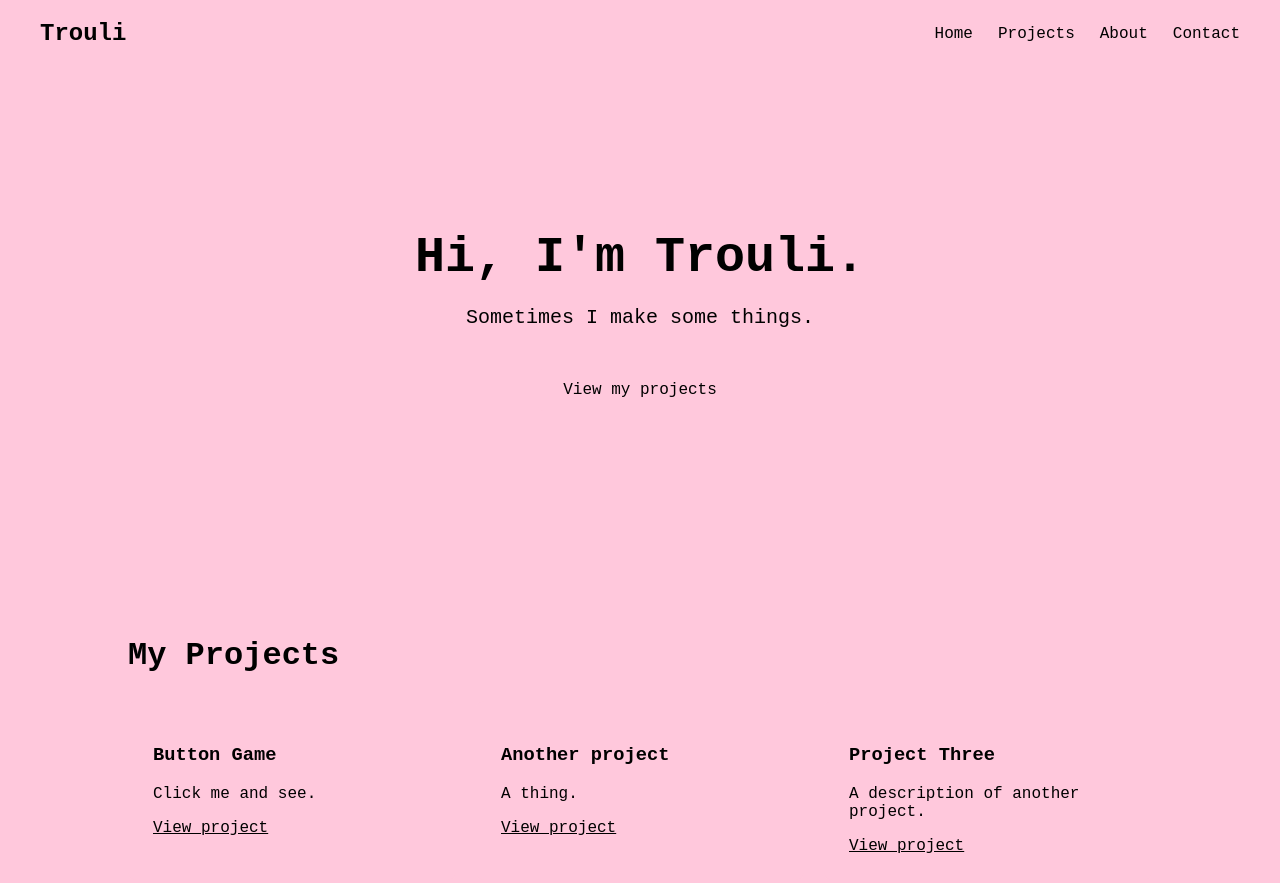
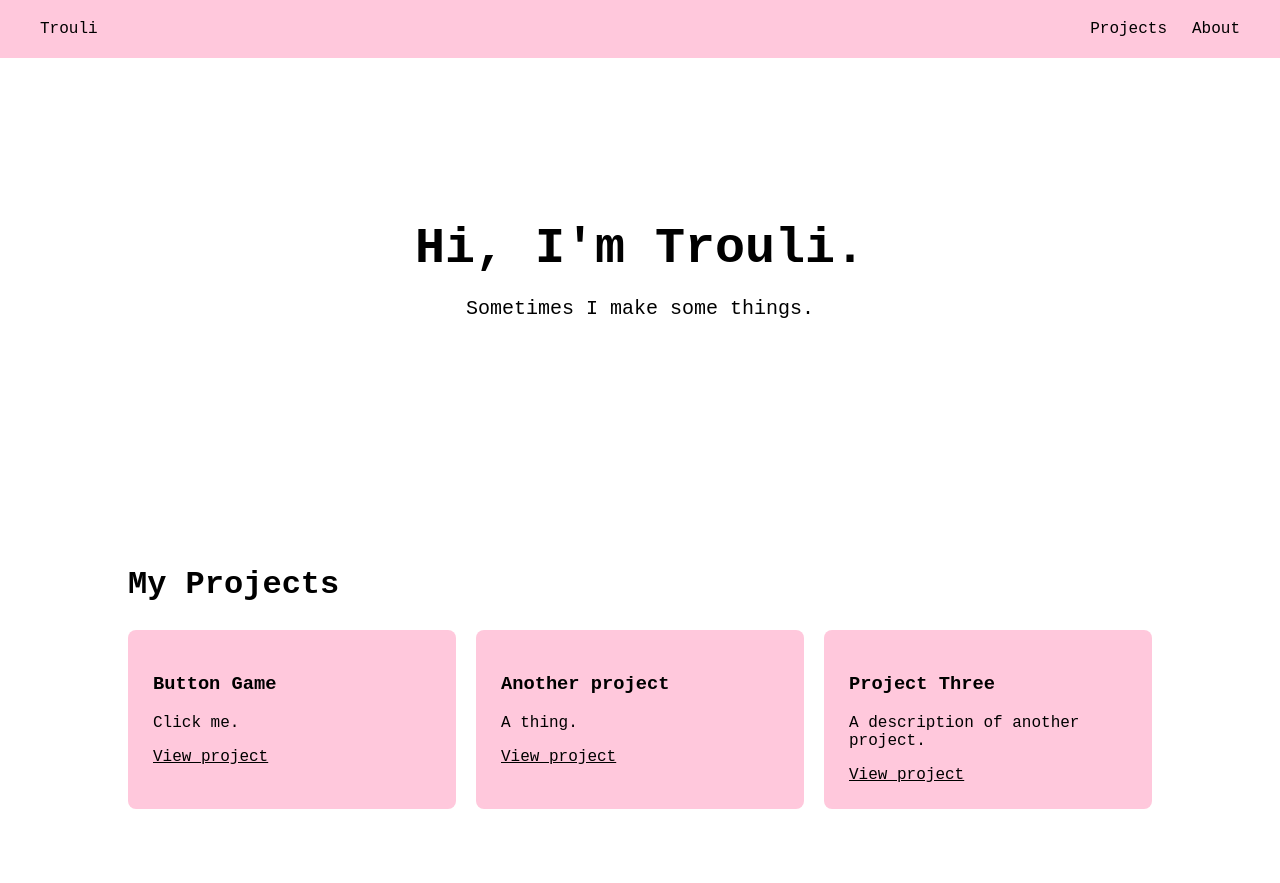
Before and after one commit to trouli-kambouri/trouli.dev, a plain HTML site: page index.html in a window 1280 px wide. Shown: the top 883 px of the page. Drawn offline with Linux system fonts and the light colour scheme.

Commit message:
edit nav links

```diff
--- a/button/style.css
+++ b/button/style.css
@@ -11,17 +11,18 @@ body {
     min-height: 100vh;
     display: flex;
     flex-direction: column;
-    justify-content: center;
-    align-items: center;
     font-family: Arial, sans-serif;
     background-color: var(--background_pink);
-    color: var(--text_colour)
+    color: var(--text_colour(20, 1, 1));
+    font-family: 'Courier New', Courier, monospace;
 }
 
 #button {
     padding: 25px 60px;
     font-size: 32px;
     font-weight: bold;
+    text-align: center;
+    align-items: center;
     background-color: #ffffff;
     color: #222;
     border: 4px solid #222;
@@ -43,12 +44,16 @@ body {
 #numberOfClicks {
     margin: 40px 0 10px 0;
     font-size: 80px;
+    text-align: center;
+    align-items: center;
     font-weight: bold;
 }
 
 #timeSpentClicking {
     margin: 20px 0 10px 0;
     font-size: 20px;
+    text-align: center;
+    align-items: center;
     color: #363636;
 }
 
--- a/index.html
+++ b/index.html
@@ -8,15 +8,13 @@
 
 <body>
     <nav>
-        <div class="name">
-            Trouli
+        <div class="nav-links">
+            <a href="index.html">Trouli</a>
         </div>
 
         <div class="nav-links">
-            <a href="#home">Home</a>
-            <a href="#projects">Projects</a>
-            <a href="#about">About</a>
-            <a href="#contact">Contact</a>
+            <a href="index.html">Projects</a>
+            <a href="about.html">About</a>
         </div>
     </nav>
 
@@ -29,9 +27,6 @@
                 Sometimes I make some things.
             </p>
 
-            <a href="#projects" class="button">
-                View my projects
-            </a>
         </section>
 
         <section id="projects">
@@ -39,7 +34,7 @@
             <div class="projects">
                 <div class="project">
                     <h3>Button Game</h3>
-                    <p>Click me and see.</p>
+                    <p>Click me.</p>
                     <a href="button/index.html">View project</a>
                 </div>
 
@@ -57,21 +52,6 @@
             </div>
         </section>
 
-        <section id="about">
-            <h2>About Me</h2>
-            <p>
-                I like making stuff and I like cats.
-
-            </p>
-        </section>
-
-        <section id="contact">
-            <h2>Contact</h2>
-
-            <p>
-                You can email me at trouliboo@gmail.com.
-            </p>
-        </section>
     </main>
 </body>
 </html>
--- a/style.css
+++ b/style.css
@@ -1,16 +1,15 @@
 :root
 {
-    --background_colour: #FFC8DC;
-    --pink_purple: #EBB9DF;
-    --cute_purple: #CDB4DA;
-    --text_colour: #000000;
+    --pink: #FFC8DC;
+    --black: #000000;
+    --white: #FFFFFF;
 }
 
 body {
     margin: 0;
     font-family: 'Courier New', Courier, monospace;
-    background-color: var(--background_colour);
-    color: var(--text_colour(20, 1, 1));
+    background-color: var(--white);
+    color: var(--black(20, 1, 1));
 }
 
 nav {
@@ -20,13 +19,15 @@ nav {
 
     padding: 20px 40px;
 
-    background-color: var(--background_colour);
-    color: var(--text_colour);
+    background-color: var(--pink);
+    color: var(--black);
 }
 
 .name {
     font-size: 24px;
     font-weight: bold;
+    color: var(--black);
+    text-decoration: none;
 }
 
 .nav-links {
@@ -35,7 +36,7 @@ nav {
 }
 
 .nav-links a {
-    color: var(--text_colour);
+    color: var(--black);
     text-decoration: none;
 }
 
@@ -50,7 +51,7 @@ section {
 .hero {
     text-align: center;
     padding: 120px 20px;
-    background-color: var(--background_colour);
+    background-color: var(--white);
 }
 
 .hero h1 {
@@ -60,19 +61,6 @@ section {
 
 .hero p {
     font-size: 20px;
-}
-
-.button {
-    display: inline-block;
-
-    margin-top: 20px;
-    padding: 12px 25px;
-
-    background-color: var(--background_colour);
-    color: var(--text_colour);
-
-    text-decoration: none;
-    border-radius: 5px;
 }
 
 .projects {
@@ -85,12 +73,12 @@ section {
 
     padding: 25px;
 
-    background-color: var(--background_colour);
+    background-color: var(--pink);
     border-radius: 8px;
 }
 
 .project a {
-    color: var(--text_colour);
+    color: var(--black);
 }
 
 h2 {
```
Also changed, not shown: about.html (added, +33 -0 lines), button/index.html (+4 -6 lines).
